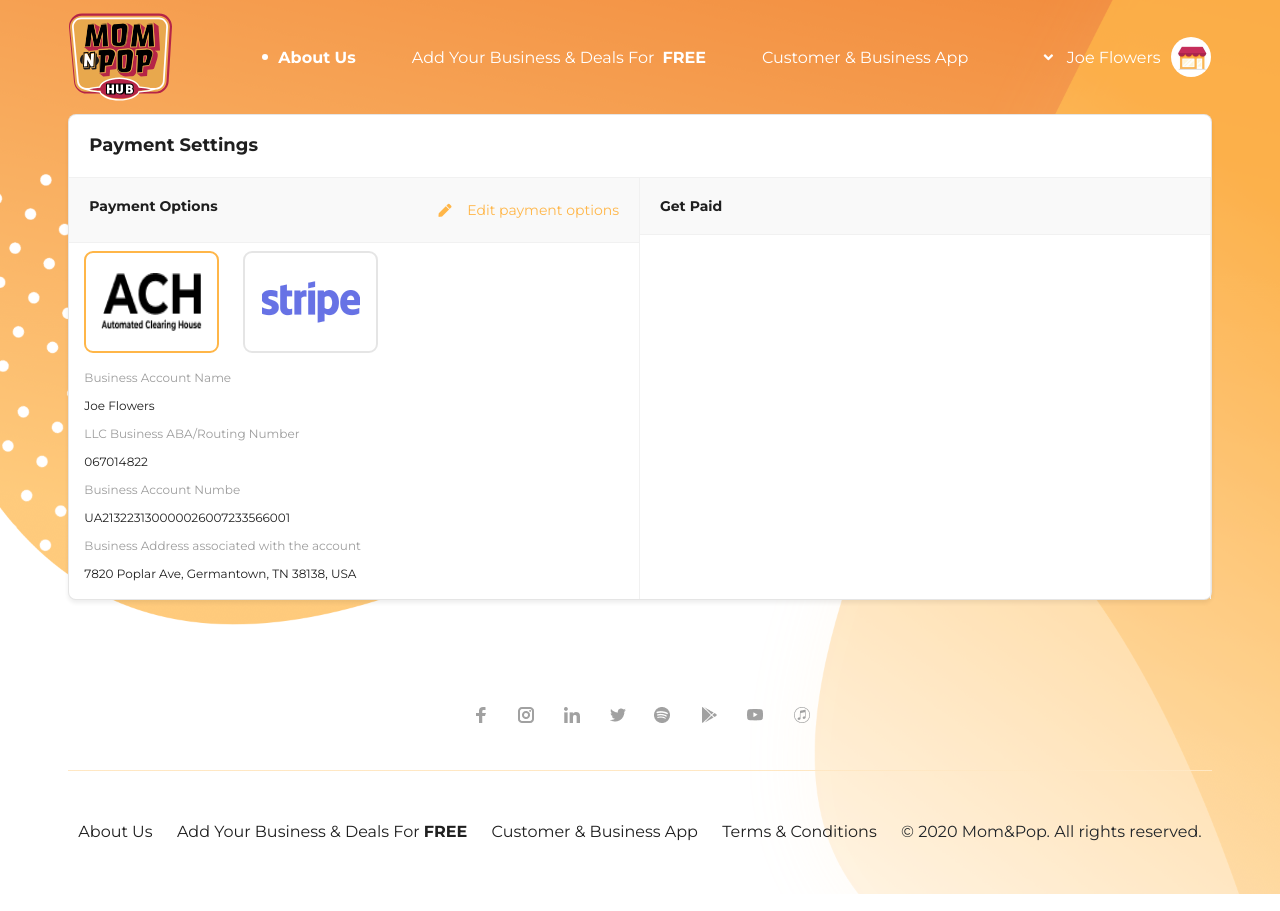
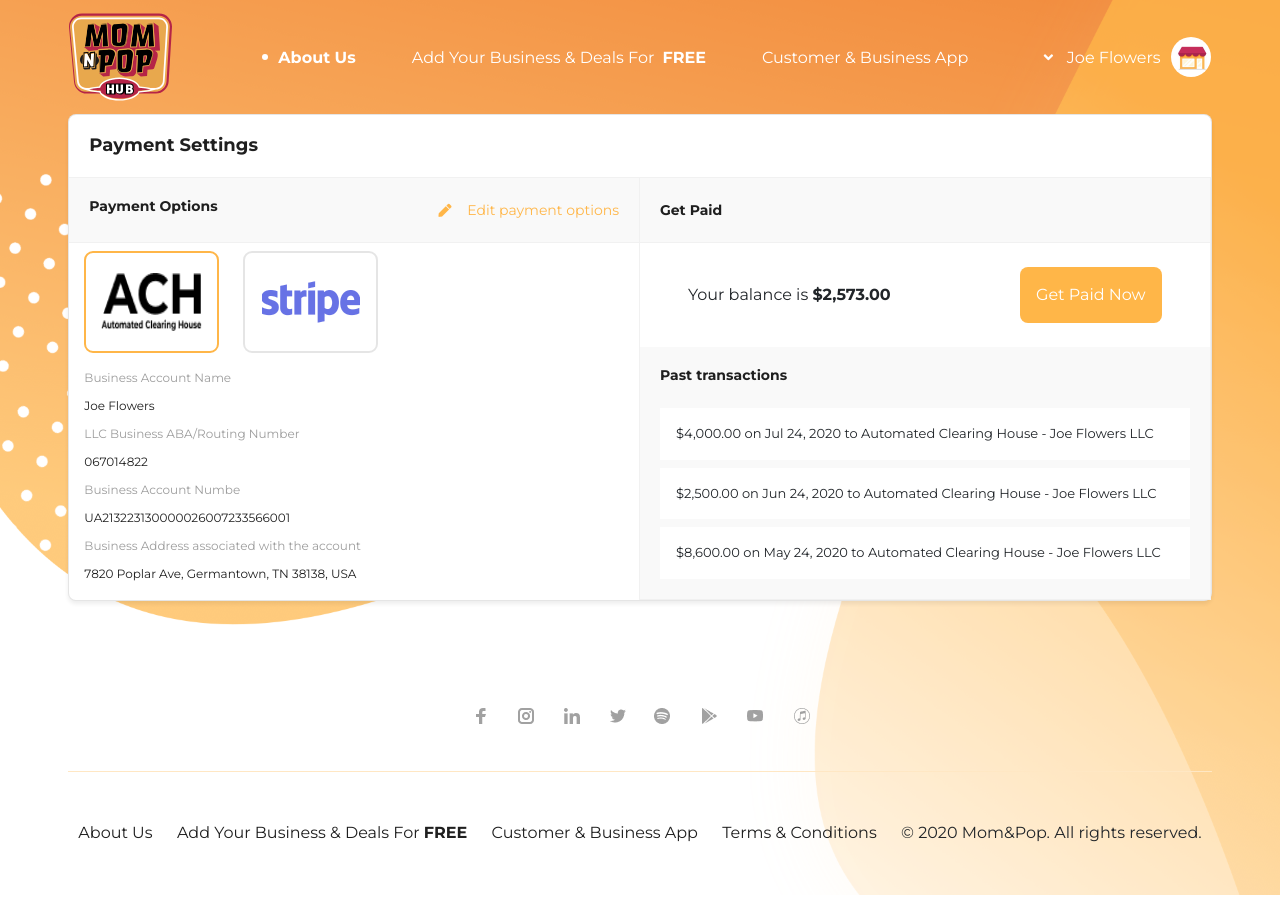
Before and after one commit to ZhoraSahakyan/momnpophub, a React (Create React App) app: page /payment-settings in a window 1280 px wide. Built offline with nearby package versions, Linux system fonts and the light colour scheme.

Commit message:
payment ettings page

```diff
--- a/src/pages/paymant-settings/Payment-settings.css
+++ b/src/pages/paymant-settings/Payment-settings.css
@@ -30,3 +30,19 @@
     font-weight: 700;
     font-size: 14px;
 }
+
+.bg-orange {
+    background-color: #FFB648 !important;
+}
+
+.paid-container__orange-btn {
+    border-radius: 8px !important;
+    color: #FFFFFF;
+    font-weight: 500;
+    font-size: 16px;
+}
+
+.paid-container__transactions {
+    font-weight: 500;
+    font-size: 13px;
+}
--- a/src/pages/paymant-settings/Payment-settings.js
+++ b/src/pages/paymant-settings/Payment-settings.js
@@ -76,7 +76,44 @@ const PaymentSettings = () => {
 							<div className="col-12 col-xl-6 p-0 sub-container">
 								<div
 									className="d-flex justify-content-between justify-content-center section-container__header sub-container__header">
-                                    <h2 className="sub-container__title m-0">Get Paid</h2>
+									<h2 className="sub-container__title m-0 py-1">Get Paid</h2>
+								</div>
+
+								<div className="col-12 d-flex px-5 py-4 justify-content-between align-items-center">
+									<div>
+										Your balance is <span className="font-weight-bold">$2,573.00</span>
+									</div>
+
+									<Button type="button"
+									        className="btn border-0 shadow-none p-3 bg-orange paid-container__orange-btn">
+										<span>Get Paid Now</span>
+									</Button>
+								</div>
+
+								<div
+									className="d-flex justify-content-between justify-content-center flex-column section-container__header sub-container__header">
+									<h2 className="sub-container__title m-0">Past transactions</h2>
+
+
+									<div className="col-12 d-flex bg-white mt-4 p-3">
+										<span className="paid-container__transactions">
+                                            $4,000.00 on Jul 24, 2020 to Automated Clearing House - Joe Flowers LLC
+										</span>
+									</div>
+
+
+									<div className="col-12 d-flex bg-white mt-2 p-3">
+										<span className="paid-container__transactions">
+                                            $2,500.00 on Jun 24, 2020 to Automated Clearing House - Joe Flowers LLC
+										</span>
+									</div>
+
+
+									<div className="col-12 d-flex bg-white mt-2 p-3">
+										<span className="paid-container__transactions">
+                                            $8,600.00 on May 24, 2020 to Automated Clearing House - Joe Flowers LLC
+										</span>
+									</div>
 								</div>
 							</div>
 						</div>
```
Lines whose indentation alone changed are shown as unchanged.
